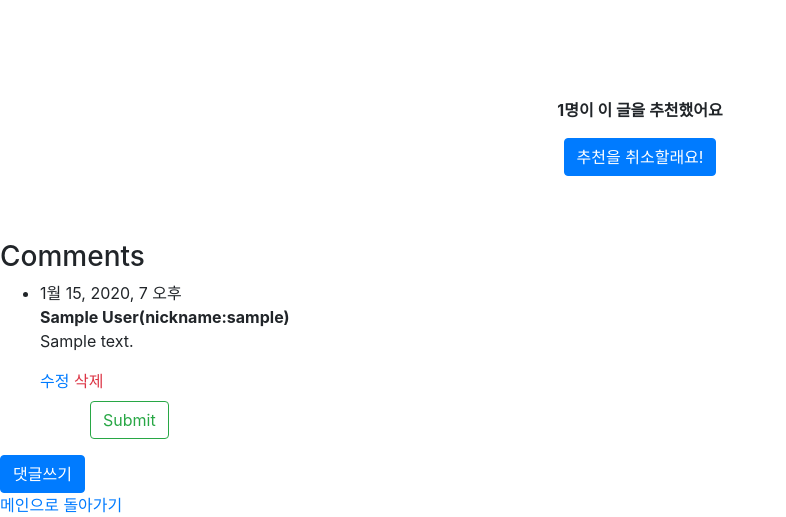
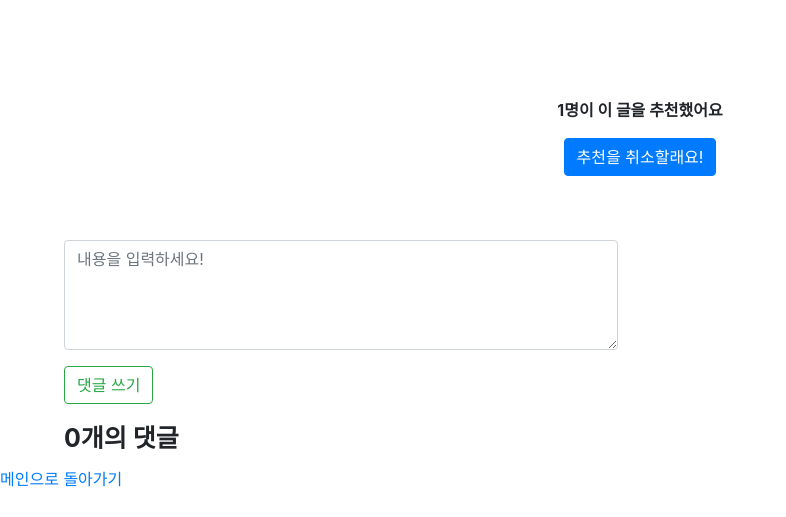
Before and after one commit to pirogramming/JobSSUL, a Django app: page /main/post/1 in a window 1280 px wide. Shown: the part 745-1262 px from the top of the page, without its empty margins (0-786 px from the left). After the commit the page ends 1232 px from the top, so only its background shows below. Run offline with Django 3.2, Linux system fonts and the light colour scheme; a user stored in the database is signed in; tables that the repository leaves empty hold one stand-in row (values such as "Sample post"); some libraries are stand-ins or nearby versions.

Commit message:
게시글 추천 기능 & 대댓글 기능 추가

```diff
--- a/jobssul/urls.py
+++ b/jobssul/urls.py
@@ -23,6 +23,6 @@ urlpatterns = [
     path('admin/', admin.site.urls),
     path('main/', include('main.urls', namespace='main')),
     path('accounts/', include('accounts.urls', namespace='accounts')),
-    url(r'^mypage/', include('accounts.urls', namespace='mypage')),
+    path('mypage/', include('accounts.urls', namespace='mypage')),
 
 ]
--- a/main/forms.py
+++ b/main/forms.py
@@ -8,9 +8,11 @@ class PostForm(forms.ModelForm):
     class Meta:
         model = Post
         fields = '__all__'
+        exclude = ('likes',)
 
 
 class CommentForm(forms.ModelForm):
+    message = forms.CharField(label="", widget=forms.Textarea(attrs={'class': 'form-control', 'placeholder': '내용을 입력하세요!', 'rows': '4', 'cols': '50'}))
     class Meta:
         model = Comment
         fields = ['message']
--- a/main/templates/main/detail.html
+++ b/main/templates/main/detail.html
@@ -1,6 +1,16 @@
 {% extends 'base.html' %}
 
 {% block content %}
+    <script src="https://ajax.googleapis.com/ajax/libs/jquery/3.3.1/jquery.min.js"></script>
+
+    <script type="text/javascript">
+        $(document).ready(function(event){
+            $('.reply-btn').click(function() {
+                $(this).parent().next('.replied-comments').fadeToggle()
+            });
+        });
+    </script>
+
 <p>제목: {{ post.title }}</p>
     <p>내용: {{ post.content }}</p>
     <p>시급: {{ post.payment }}</p>
@@ -9,7 +19,6 @@
     <p>직종: {{ post.work_type }}</p>
 
 <p style="text-align: center; margin-top: 10%; font-weight: bold;">{{ total_likes }}명이 이 글을 추천했어요</p>
-
     {% if request.user.is_authenticated %}
      <form action="{% url 'main:like_post' %}" method="post">
          {% csrf_token %}
@@ -21,12 +30,24 @@
      </form>
 {% endif %}
 
-
-    <h3>Comments</h3>
-    <ul>
-    {% for comment in post.comment_set.all %}
-        <li>
-            <div>{{ comment.updated_at}}</div>
+<div class="main-comment-section" style="margin-left: 5%;">
+    <div class="container-fluid mt-2">
+        <div class="form-group row">
+            <form method="post">
+                {% csrf_token %}
+                {{ comment_form.as_p }}
+                {% if request.user.is_authenticated %}
+                    <input type="submit" value="댓글 쓰기" class="btn btn-outline-success">
+                {% else %}
+                    <input type="submit" value="댓글 쓰기" class="btn btn-outline-success" disabled>
+                {% endif %}
+            </form>
+        </div>
+    </div>
+    <div style="font-size: 25px; font-weight: bold; margin-bottom: 10px;">{{ comments.count }}개의 댓글</div>
+    {% for comment in comments %}
+    <blockquote class="blockquote">
+        <div><small>{{ comment.updated_at}}</small></div>
         <div><strong>{{ comment.author}}</strong></div>
         <p>{{ comment.message }}</p>
         {% if comment.author == request.user %}
@@ -36,13 +57,30 @@
             <a href="{{ comment.get_delete_url }}" class="text-danger">
                 삭제
             </a>
+            <button type="button" name="button" class="reply-btn btn btn-outline-dark btn-sm ml-2">대댓글</button>
         {% endif %}
-        </li>
+    </blockquote>
 
-        <div class="replied-comments container mt-2">
+    <div class="replied-comments container mt-2" style="display:none;">
+        {% for reply in comment.replies.all %}
+        <blockquote class="blockquote">
+            <div>{{ reply.updated_at}}</div>
+            <div><strong>{{ reply.author}}</strong></div>
+            <p>{{ reply.message }}</p>
+            {% if reply.author == request.user %}
+                <a href="{{ reply.get_edit_url }}">
+                    수정
+                </a>
+                <a href="{{ reply.get_delete_url }}" class="text-danger">
+                    삭제
+                </a>
+            {% endif %}
+        </blockquote>
+        {% endfor %}
         <div class="form-group row">
              <form method="post">
                  {% csrf_token %}
+                <input type="hidden" name="comment_id" value="{{ comment.id }}">
                  {{ comment_form.as_p }}
                  {% if request.user.is_authenticated %}
                      <input type="submit" value="Submit" class="btn btn-outline-success">
@@ -52,12 +90,7 @@
              </form>
         </div>
     </div>
-
     {% endfor %}
-    </ul>
-
-    <div class="panel-footer">
-        <a href="{% url "main:comment_new" post.pk %}" class="btn btn-primary">댓글쓰기</a>
 </div>
 
     <a href="{% url "main:main" %}">메인으로 돌아가기</a>
--- a/main/views.py
+++ b/main/views.py
@@ -31,13 +31,33 @@ def main_post(request):
 
 def main_detail(request, post_pk):
     post = Post.objects.get(pk=post_pk)
+    comments = Comment.objects.filter(post=post, reply=None).order_by('-id')
     is_liked = False
     if post.likes.filter(id=request.user.id).exists():
         is_liked = True
+    comment_form = CommentForm()
+    if request.method == 'POST':
+        comment_form = CommentForm(request.POST or None)
+        if comment_form.is_valid():
+            message = request.POST.get('message')
+            reply_id = request.POST.get('comment_id')
+            comment_qs = None
+
+            if reply_id:
+                comment_qs = Comment.objects.get(id=reply_id)
+
+            comment = Comment.objects.create(post=post, author=request.user, message=message, reply=comment_qs)
+            comment.save()
+            return HttpResponseRedirect(post.get_absolute_url())
+        else:
+            comment_form = CommentForm()
+
     data = {
         'post': post,
         'is_liked': is_liked,
         'total_likes': post.total_likes(),
+        'comments': comments,
+        'comment_form': comment_form,
     }
     return render(request, 'main/detail.html', data)
 
--- a/templates/base.html
+++ b/templates/base.html
@@ -11,7 +11,7 @@
 
 <link rel="stylesheet" href="https://stackpath.bootstrapcdn.com/bootstrap/4.2.1/css/bootstrap.min.css" integrity="sha384-GJzZqFGwb1QTTN6wy59ffF1BuGJpLSa9DkKMp0DgiMDm4iYMj70gZWKYbI706tWS" crossorigin="anonymous">
       <!-- 합쳐지고 최소화된 최신 자바스크립트 -->
-</head>
+  </head>
   <body>
 
   {% include 'header.html' %}
--- a/templates/header.html
+++ b/templates/header.html
@@ -83,7 +83,7 @@
         <li class="nav=item"><a class="nav-link" href="{% url "accounts:login" %}?next={{ request.path }}">로그인</a></li>
     {% else %}
 {#            <li class="nav-item"><a class="nav-link" href="{% url "profile" %}">프로필</a></li>#}
-        <li class="nav-item"><a class="nav-link" href="{% url "accounts:user_profile" username='d' %}?next={{ request.path }}">마이페이지</a></li>
+        <li class="nav-item"><a class="nav-link" href="{% url "accounts:user_profile" username='d' %}">마이페이지</a></li>
 
         <li class="nav-item"><a class="nav-link" href="{% url "accounts:logout" %}?next={{ request.path }}">로그아웃</a></li>
     {% endif %}
```
Also changed, not shown: main/migrations/0007_merge_20190210_1537.py (added). Lines whose indentation alone changed are shown as unchanged.
